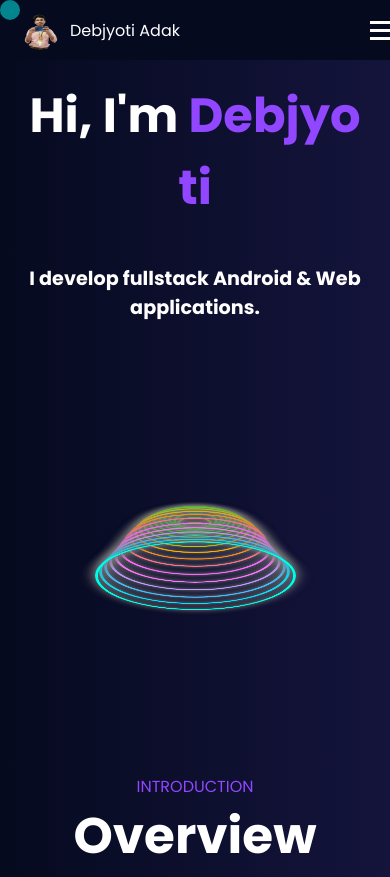
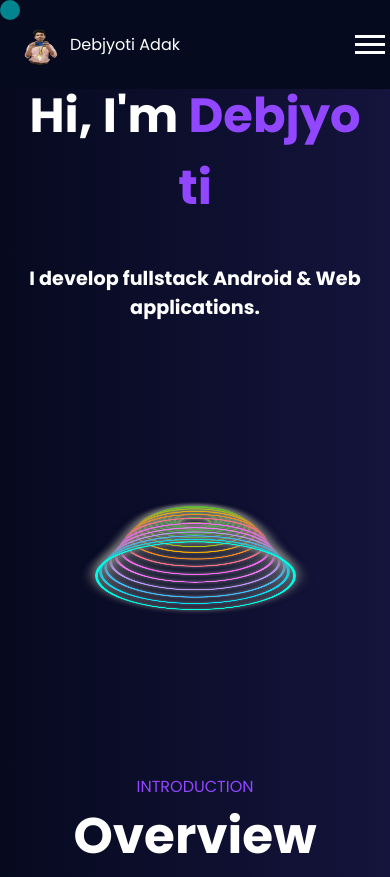
Before and after one commit to Deb2oo/PORTFOLIO, a plain HTML site: page index.html in a window 390 px wide. Shown: the top 877 px of the page. Drawn offline with Linux system fonts and the light colour scheme.

Commit message:
Update style.css

```diff
--- a/css/style.css
+++ b/css/style.css
@@ -137,12 +137,12 @@ body {
   }
 
   /* Hamburger Menu Styling */
-  .hamburger {
+.hamburger {
     display: flex;
     flex-direction: column;
     gap: 5px;
     cursor: pointer;
-    padding: 10px;
+    padding: 25px;
   }
 
   .hamburger span {
@@ -152,7 +152,6 @@ body {
     transition: transform 0.3s ease, opacity 0.3s ease;
   }
 
-  /* Hamburger Animation When Menu is Active */
   .hamburger.active span:nth-child(1) {
     transform: translateY(8px) rotate(45deg);
   }
```
